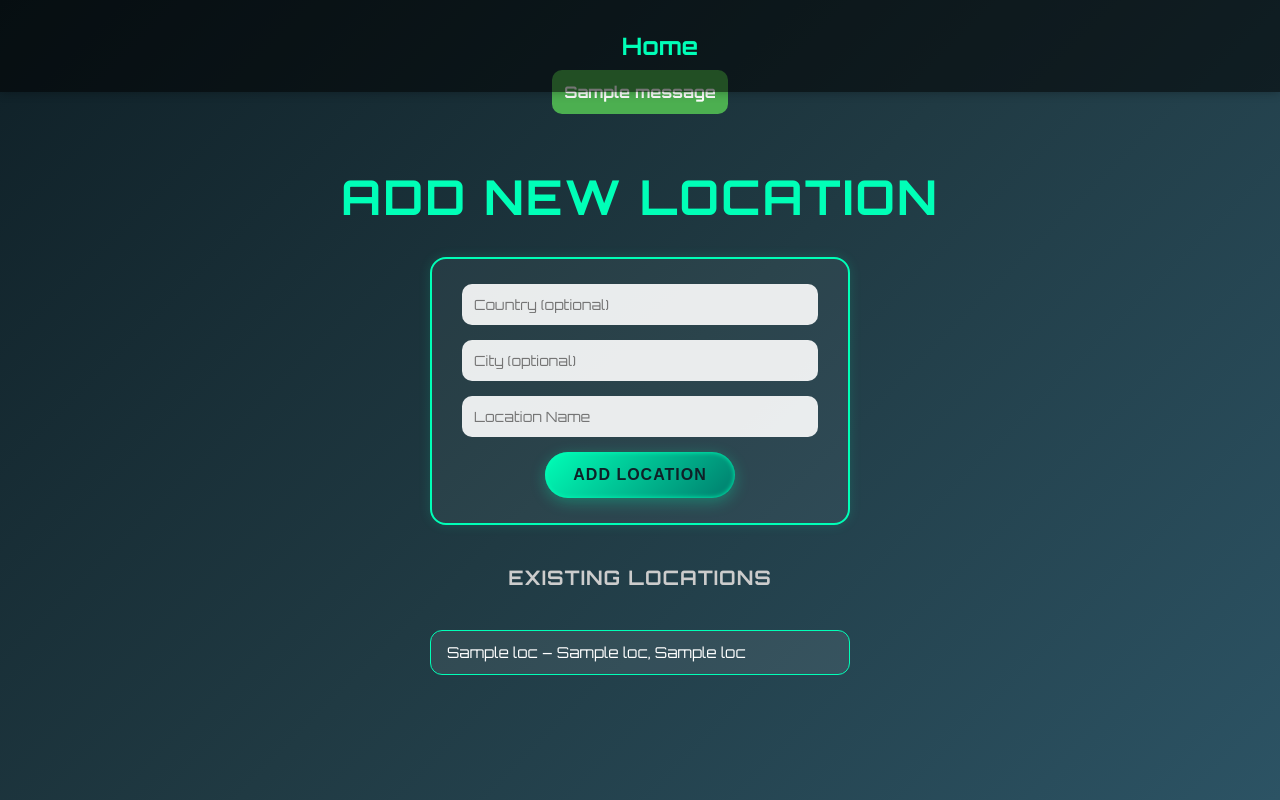
After one commit to MihailJordanov/GoalTracker, a Flask app: template templates/location_list.html in a window 1280 px wide. The commit adds this page. Run offline with Flask 3, Linux system fonts and the light colour scheme; the template is opened without the code that fills it: most values are stand-ins (such as "Sample title", 1, 10 or a date in 2020); one stand-in notice (Sample message) is shown; some libraries are stand-ins or nearby versions.

Commit message:
adding location list and making add match work - fully

```diff
--- a/app.py
+++ b/app.py
@@ -9,6 +9,7 @@ from routes.match_history import match_history_bp
 from routes.notifications import notifications_bp
 from routes.edit_match import edit_match_bp
 from routes.enemy_team_list import enemy_team_bp
+from routes.location_list import location_bp
 from database.db import get_db_connection  # Импортираме връзката към базатаfrom routes.home import home_bp
 
 app = Flask(__name__)
@@ -29,6 +30,7 @@ app.register_blueprint(match_history_bp)
 app.register_blueprint(notifications_bp)
 app.register_blueprint(edit_match_bp)
 app.register_blueprint(enemy_team_bp)
+app.register_blueprint(location_bp)
 
 # Дефиниране на клас User
 class User(UserMixin):
--- a/static/css/add_match.css
+++ b/static/css/add_match.css
@@ -220,8 +220,6 @@ background: #00ffb7;
     box-shadow: 0 0 10px #00ffb7, 0 0 20px #00ffb7;
 }
 
-
-
 @media (max-width: 600px) {
     body {
         padding: 20px;
--- /dev/null
+++ b/static/css/location_list.css
@@ -0,0 +1,235 @@
+@import url('https://fonts.googleapis.com/css2?family=Orbitron:wght@400;600;700&display=swap');
+
+
+.navbar {
+    position: fixed;
+    top: 0;
+    width: 100%;
+    background-color: rgba(0, 0, 0, 0.544);
+    padding: 15px 0;
+    z-index: 1000;
+    box-shadow: 0 0 10px rgba(0,0,0,0.3);
+}
+
+.navbar nav ul {
+    display: flex;
+    justify-content: center;
+    list-style: none;
+    gap: 30px;
+}
+
+.navbar nav ul li a {
+    color: #00ffb7;
+    text-decoration: none;
+    font-weight: bold;
+    font-size: 24px;
+    padding: 8px 15px;
+    border-radius: 5px;
+    transition: 0.2s ease-in-out;
+}
+
+.navbar nav ul li a:hover {
+    color: #00ffc8;
+    text-shadow: 0 0 5px #00ffc8;
+}
+
+body {
+    margin: 0;
+    padding: 60px 20px;
+    font-family: 'Orbitron', sans-serif;
+    background: linear-gradient(135deg, #0f2027, #203a43, #2c5364);
+    color: #ffffff;
+    min-height: 100vh;
+    display: flex;
+    flex-direction: column;
+    align-items: center;
+    background-attachment: fixed;
+    background-size: cover;
+    box-sizing: border-box;
+}
+
+/* Заглавие */
+h1 {
+    font-size: 48px;
+    color: #00ffb7;
+    margin-bottom: 30px;
+    letter-spacing: 2px;
+    text-transform: uppercase;
+    text-align: center;
+}
+
+/* Подзаглавие */
+h2 {
+    font-size: 20px;
+    color: #cccccc;
+    margin-top: 40px;
+    margin-bottom: 20px;
+    text-align: center;
+    text-transform: uppercase;
+    letter-spacing: 1px;
+}
+
+/* Формата */
+form {
+    background: rgba(255, 255, 255, 0.05);
+    padding: 25px 30px;
+    border-radius: 16px;
+    border: 2px solid #00ffb7;
+    box-shadow: 0 0 12px rgba(0, 255, 183, 0.15);
+    max-width: 420px;
+    width: 100%;
+    box-sizing: border-box;
+}
+
+/* Входни полета */
+input[type="text"] {
+    width: 100%;
+    padding: 12px;
+    margin-bottom: 15px;
+    border: none;
+    border-radius: 10px;
+    background-color: rgba(255, 255, 255, 0.9);
+    color: #000;
+    font-size: 14px;
+    font-family: 'Orbitron', sans-serif;
+    box-sizing: border-box;
+    transition: all 0.3s ease;
+}
+
+input[type="text"]:focus {
+    outline: none;
+    box-shadow: 0 0 0 2px #00ffb7;
+}
+
+/* Бутон */
+button {
+    display: block;
+    margin: 0 auto;
+    font-size: 1rem;
+    font-weight: bold;
+    padding: 14px 28px;
+    background: linear-gradient(135deg, #00ffb7, #007c6c);
+    color: #0f2027;
+    border: none;
+    border-radius: 40px;
+    text-transform: uppercase;
+    letter-spacing: 1px;
+    cursor: pointer;
+    transition: all 0.3s ease-in-out;
+    box-shadow: 0 4px 15px rgba(0, 255, 183, 0.3), inset 0 0 5px #00ffb7;
+    position: relative;
+    overflow: hidden;
+    z-index: 1;
+}
+
+button:hover {
+    transform: scale(1.05);
+    box-shadow: 0 6px 18px rgba(0, 255, 183, 0.4), inset 0 0 10px #00ffc8;
+    color: #000;
+}
+
+/* Flash съобщения */
+.flash-messages ul {
+    list-style: none;
+    padding: 0;
+    margin: 0 0 20px 0;
+}
+
+.flash-message {
+    padding: 12px;
+    margin: 10px 0;
+    border-radius: 10px;
+    text-align: center;
+    font-weight: bold;
+    animation: fadeIn 0.4s ease-out;
+}
+
+.flash-message.success {
+    background-color: #4CAF50;
+    color: white;
+}
+
+.flash-message.error {
+    background-color: #f44336;
+    color: white;
+}
+
+/* Списък с локации */
+.location-list {
+    list-style: none;
+    padding: 0;
+    margin: 20px auto;
+    max-width: 420px;
+    width: 100%;
+}
+
+.location-list li {
+    background: rgba(255, 255, 255, 0.08);
+    border: 1px solid #00ffb7;
+    border-radius: 12px;
+    padding: 12px 16px;
+    margin-bottom: 12px;
+    color: #ffffff;
+    font-size: 15px;
+    font-weight: 500;
+    transition: background 0.3s ease;
+}
+
+.location-list li:hover {
+    background: rgba(0, 255, 183, 0.08);
+}
+
+
+/* Анимация */
+@keyframes fadeIn {
+    from {
+        opacity: 0;
+        transform: translateY(-10px);
+    }
+    to {
+        opacity: 1;
+        transform: translateY(0);
+    }
+}
+
+/* Responsive */
+@media (max-width: 600px) {
+
+    .navbar {
+        padding: 0px 0;
+    }
+
+
+    body {
+        padding: 80px 10px;
+    }
+
+    h1 {
+        font-size: 30px;
+    }
+
+    form,
+    ul {
+        width: 100%;
+        max-width: 100%;
+        padding: 15px;
+        margin: 0;
+        box-sizing: border-box;
+    }
+
+    input[type="text"] {
+        font-size: 14px;
+        padding: 10px;
+    }
+
+    button {
+        font-size: 0.95rem;
+        padding: 12px 20px;
+        width: 100%;
+    }
+
+    ul li {
+        font-size: 14px;
+        padding: 10px 12px;
+    }
+}
--- a/templates/home.html
+++ b/templates/home.html
@@ -32,7 +32,8 @@
                             <li><a href="#" onclick="openInviteModal()">Invite Player</a></li>
                             <li><a href="{{ url_for('team_bp.edit', team_id=user_team[0]) }}">Edit Team</a></li>
                             <li><a href="/match-history">Match History</a></li>
-                            <li><a href="{{ url_for('enemy_team_bp.enemy_team_list', team_id=user_team[0]) }}">Adding Enemy Teams</a></li>
+                            <li><a href="{{ url_for('enemy_team_bp.enemy_team_list', team_id=user_team[0]) }}">Manage Enemy Teams</a></li>
+                            <li><a href="{{ url_for('location.location_list', team_id=user_team[0]) }}">Manage Locations</a></li>
                         </ul>
                     </li>
                 {% endif %}
--- /dev/null
+++ b/templates/location_list.html
@@ -0,0 +1,56 @@
+<!DOCTYPE html>
+<html lang="en">
+<head>
+    <meta charset="UTF-8">
+    <meta name="viewport" content="width=device-width, initial-scale=1.0">
+    <title>Add Location</title>
+    <link rel="stylesheet" href="{{ url_for('static', filename='css/location_list.css') }}">
+    <link href="https://fonts.googleapis.com/css2?family=Orbitron:wght@400;600;700&display=swap" rel="stylesheet">
+</head>
+<body>
+     <div class="navbar">
+        <nav>
+            <ul>
+                <li><a href="/home">Home</a></li>
+            </ul>
+        </nav>
+    </div>
+
+    <div class="flash-messages">
+        {% with messages = get_flashed_messages(with_categories=true) %}
+            {% if messages %}
+                <ul>
+                    {% for category, message in messages %}
+                        <li class="flash-message {{ category }}">{{ message }}</li>
+                    {% endfor %}
+                </ul>
+            {% endif %}
+        {% endwith %}
+    </div>
+
+
+    <h1>Add New Location</h1>
+
+    <form method="POST">
+        <input type="text" name="country" placeholder="Country (optional)">
+        <input type="text" name="city" placeholder="City (optional)">
+        <input type="text" name="name" placeholder="Location Name" required>
+        <button type="submit">Add Location</button>
+    </form>
+
+    {% if message %}
+        <div class="{{ 'success' if success else 'error' }}">{{ message }}</div>
+    {% endif %}
+
+    {% if locations %}
+        <h2>Existing Locations</h2>
+        <ul class="location-list">
+            {% for loc in locations %}
+                <li>{{ loc[3] }} {% if loc[2] %} – {{ loc[2] }}{% endif %}{% if loc[1] %}, {{ loc[1] }}{% endif %}</li>
+            {% endfor %}
+        </ul>
+    {% endif %}
+
+
+</body>
+</html>
```
Also changed, not shown: routes/add_match.py (+44 -3 lines), routes/location_list.py (added, +116 -0 lines), static/css/enemy_team_list.css (+1 -12 lines), static/js/add_match.js (+9 -5 lines), templates/add_match.html (+4 -3 lines), static/uploads/enemy_teams/OOP_K3_2.jpg (added).
